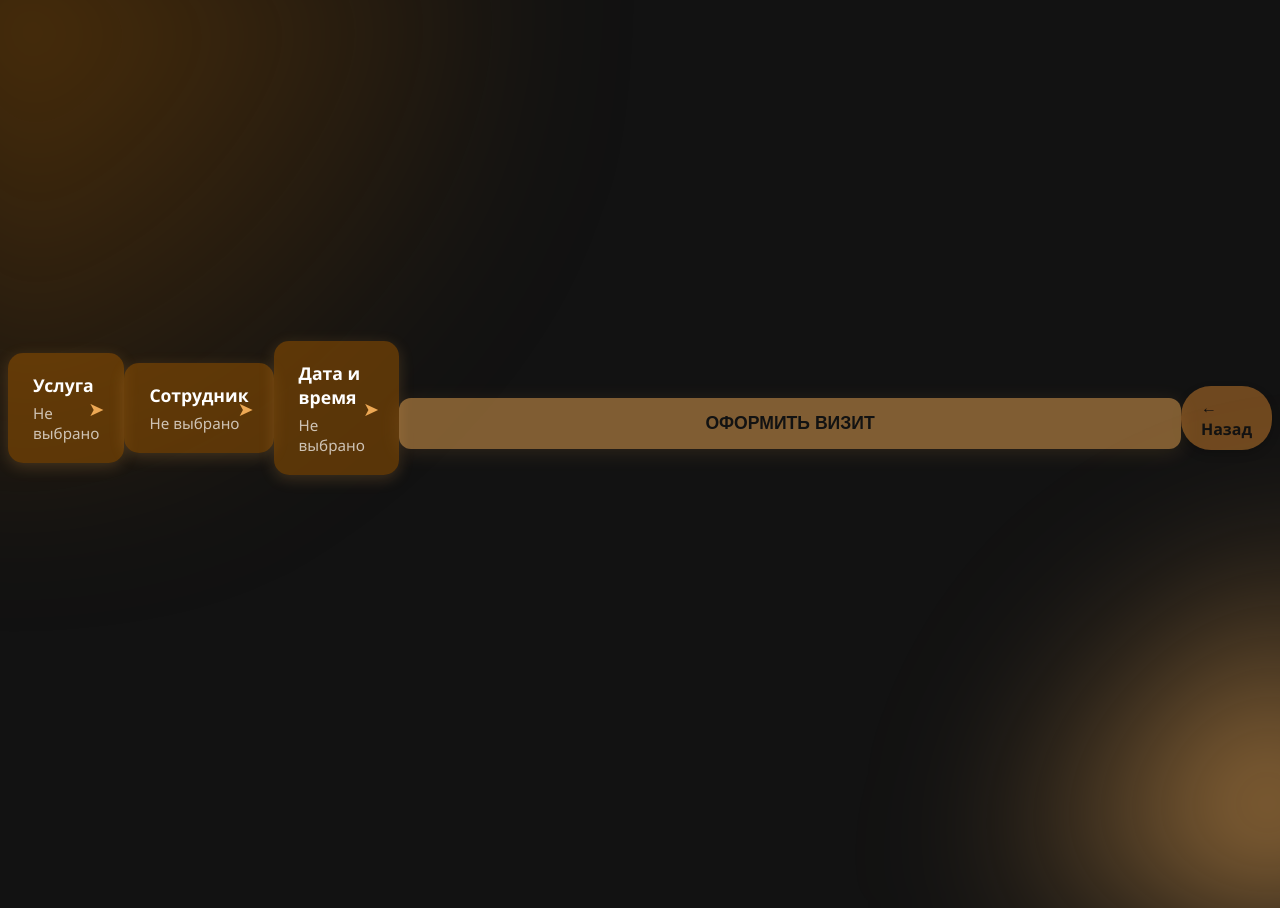
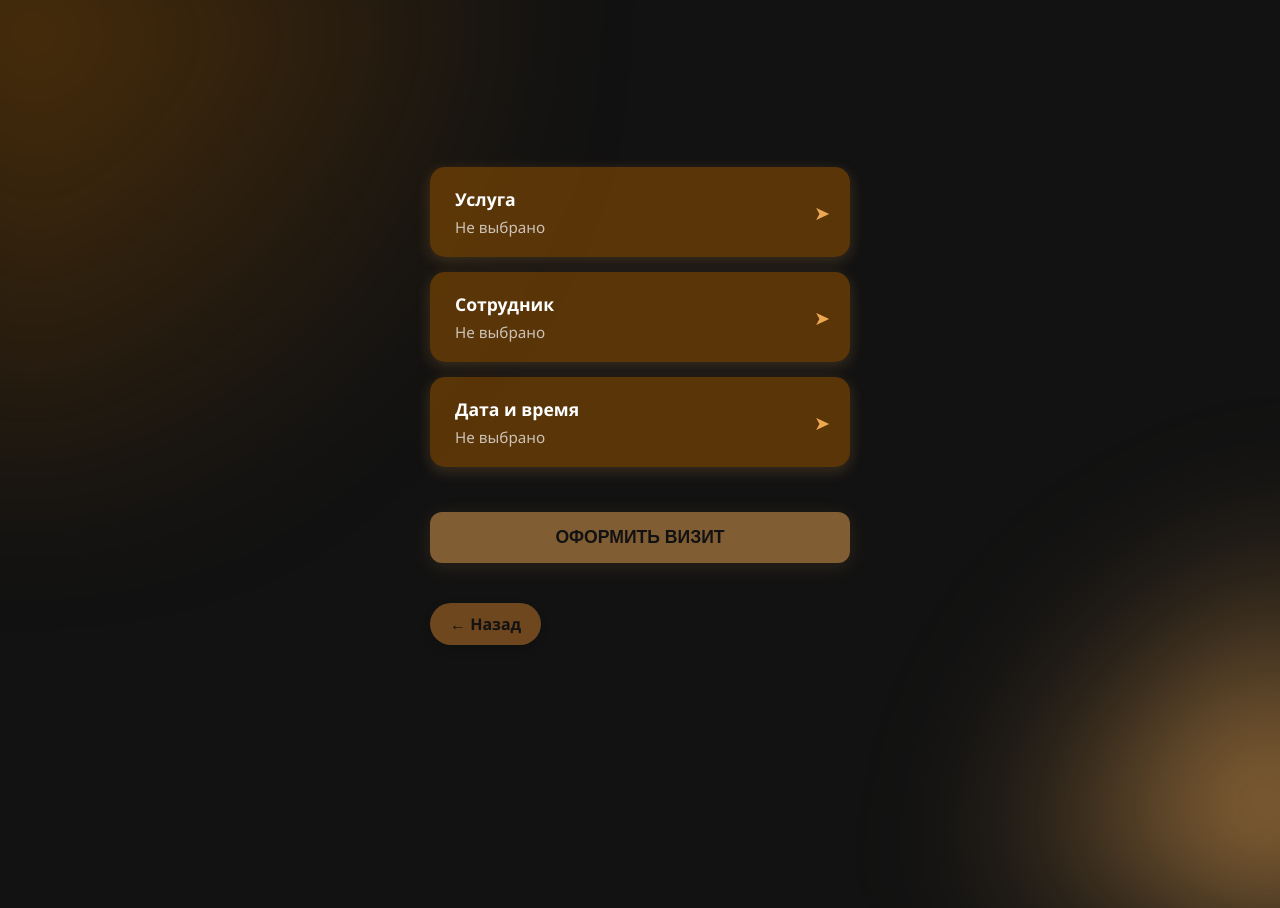
Before and after one commit to ulka-shpulka/PRO, a website: page public/leo-online.html in a window 1280 px wide. Shown: the top 908 px of the page. Drawn offline with Linux system fonts and the light colour scheme.

```diff
--- a/public/leo-online.html
+++ b/public/leo-online.html
@@ -7,19 +7,20 @@
   <link rel="stylesheet" href="leo-online.css" />
 </head>
 <body>
-  <div class="selection" data-type="service" onclick="goTo('amour-services')">
+  <div class="container">
+    <div class="selection" data-type="service" onclick="goTo('services')">
       <div class="label">Услуга</div>
       <div class="chosen" id="chosen-service">Не выбрано</div>
       <span class="arrow">➤</span>
     </div>
 
-  <div class="selection" data-type="staff" onclick="goTo('amour-staff')">
+    <div class="selection" data-type="staff" onclick="goTo('staff')">
       <div class="label">Сотрудник</div>
       <div class="chosen" id="chosen-staff">Не выбрано</div>
       <span class="arrow">➤</span>
     </div>
 
-  <div class="selection" data-type="datetime" onclick="goTo('amoure-datetime')">
+    <div class="selection" data-type="datetime" onclick="goTo('datetime')">
       <div class="label">Дата и время</div>
       <div class="chosen" id="chosen-time">Не выбрано</div>
       <span class="arrow">➤</span>
@@ -31,4 +32,5 @@
 
   <script src="leo-online.js"></script>
 </body>
+
 </html>
```
Lines whose indentation alone changed are shown as unchanged.
